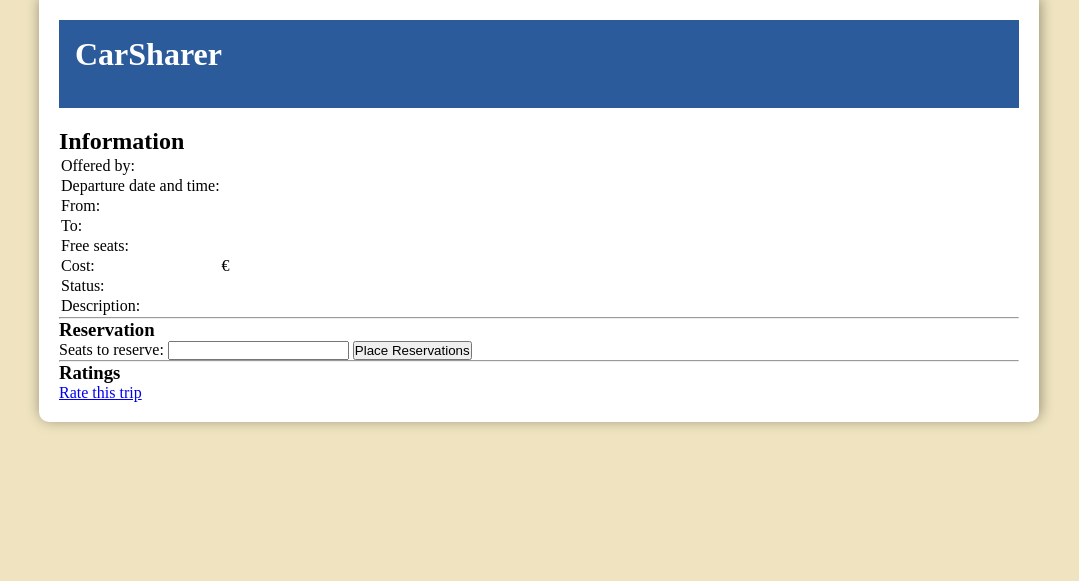
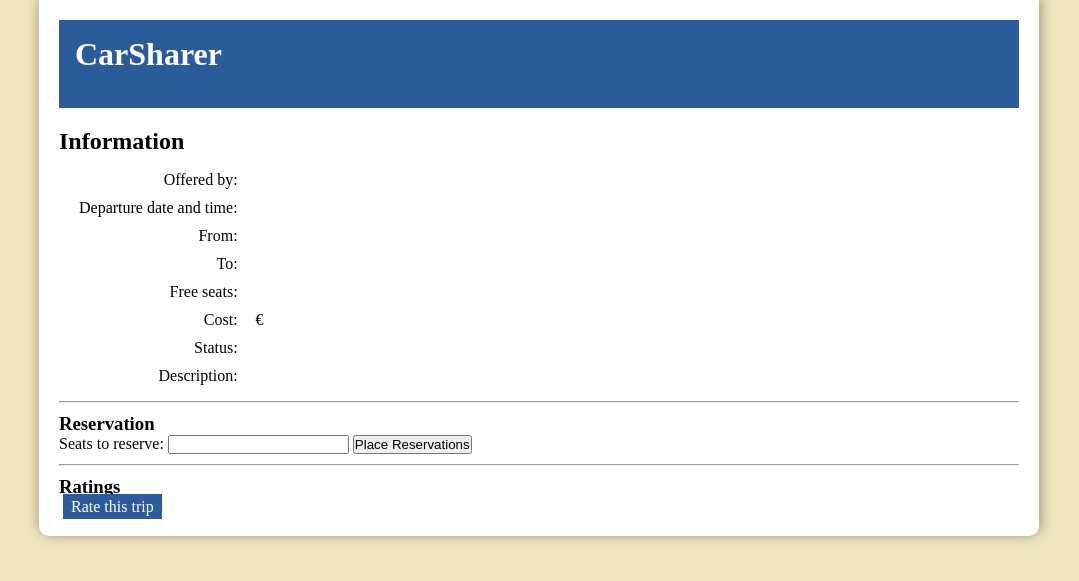
Before and after one commit to horriblename/coursework-database-db2, a Flask app: template template/view_drive.html in a window 1280 px wide. Shown: the top 581 px of the page, without its empty margins (101-1180 px from the left). Run offline with Flask 2, Linux system fonts and the light colour scheme; the template is opened without the code that fills it, so the values that code supplies are empty; parts of the project's set-up code (start-up, migrations or seed data) failed here and were passed over.

Commit message:
New css rules for hr, link, table, and .btn

```diff
--- a/static/root.css
+++ b/static/root.css
@@ -34,3 +34,37 @@ body{
 .centerBlock{
 	margin:0 auto;
 }
+
+hr{
+   margin: 10px 0px;
+}
+
+link{
+   color: FAFAFA;
+   text-decoration: none;
+}
+
+.btn {
+   background-color: #2c5b9c;
+   padding: 4px 8px;
+   margin: 4px 4px;
+   color: white;
+
+   text-decoration: none;
+}
+
+.table-subtle {
+   margin: 10px;
+}
+
+.table-subtle tr{
+   padding: 4px;
+}
+
+.table-subtle td{
+   padding: 4px 8px;
+}
+
+.table-subtle td:first-child{
+   text-align: right;
+}
```
